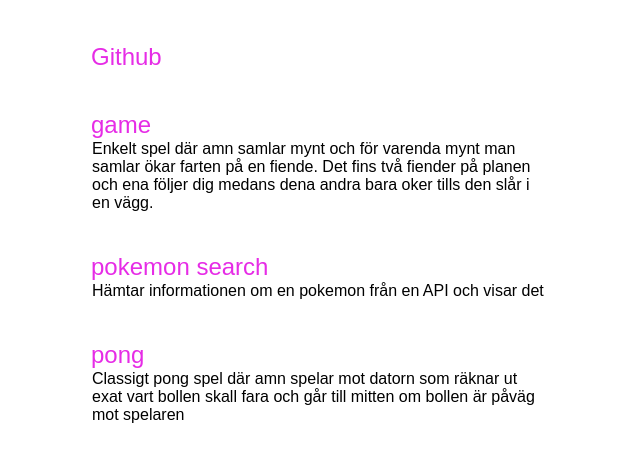
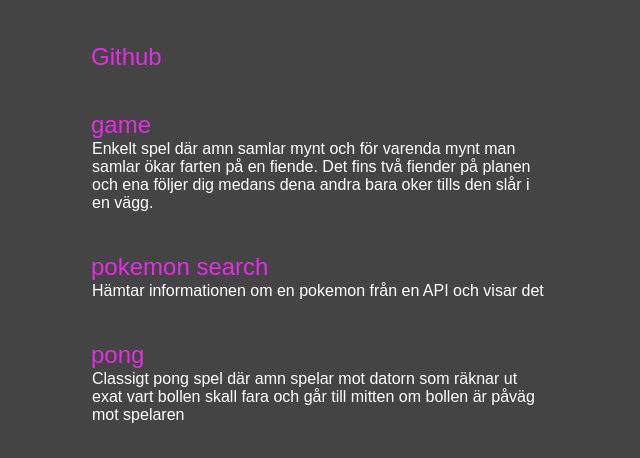
Before and after one commit to slubert/slubert.github.io, a plain HTML site: page index.html in a window 1280 px wide. Shown: the part 238-696 px from the top of the page, without its empty margins (319-959 px from the left). Drawn offline with Linux system fonts and the light colour scheme.

Commit message:
darkmode

```diff
--- a/style.css
+++ b/style.css
@@ -5,6 +5,7 @@
     height: 100vh;
     width: 100%;
     margin: 0px;
+    background-color: #444444;
 }
 
 .titleBox{
@@ -39,6 +40,7 @@ p{
     margin: 1px;
     font-family: 'Noto Sans JP', sans-serif;
     font-size: 1rem;
+    color: white;
 }
 
 a{
```
